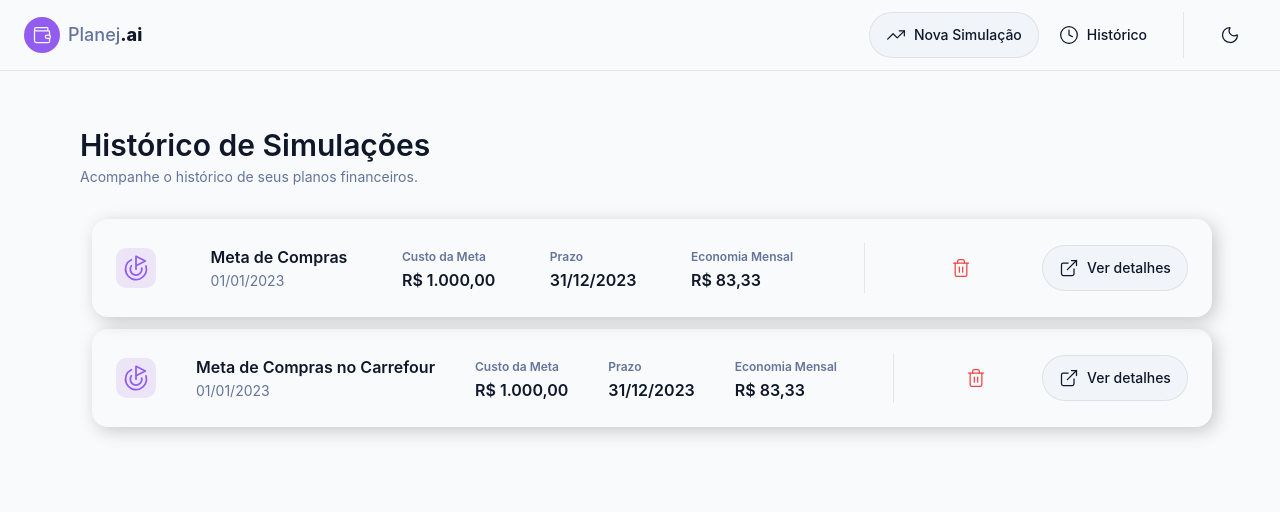
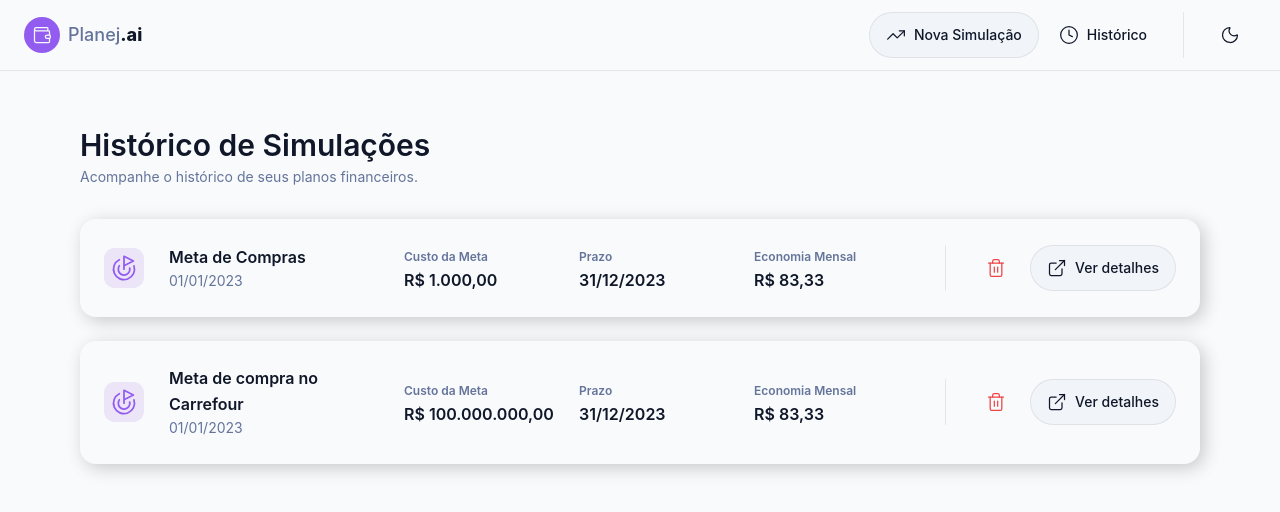
Before and after one commit to BrunoViscardi/planejai-Desafio_DIO, a React (Vite) app: page /historico in a window 1280 px wide. Shown: the top 512 px of the page. Built offline with nearby package versions, Linux system fonts and the light colour scheme; no server answers.

Commit message:
feat: ajustando posicionamento dos elemntos no HistoryCard

```diff
--- a/src/components/features/History/HistoryCard.tsx
+++ b/src/components/features/History/HistoryCard.tsx
@@ -27,33 +27,34 @@ export function Card({
   return (
     <div
       className={
-        "m-3 flex items-center w-full justify-between  rounded-2xl p-6 shadow-[4px_4px_18px_0px_rgba(0,0,0,0.2)]"
+        "mb-6 flex items-center w-full justify-between  rounded-2xl p-6  shadow-[4px_4px_18px_0px_rgba(0,0,0,0.2)]"
       }
     >
       <div className="flex h-10 w-10  shrink-0 items-center justify-center rounded-[10.67px] bg-[#ECE5F8]">
         <Goal size={28} className="text-primary" />
       </div>
 
-      <div>
+      <div className="w-[210px]">
         <span className={styleClasses.goalName}>{goalName}</span>
         <p className={styleClasses.goalDate}>{goalDate}</p>
       </div>
 
-      <div>
+      <div className="w-[150px]">
         <span className={styleClasses.label}>Custo da Meta</span>
         <p className={styleClasses.value}>{goalAmount}</p>
       </div>
 
-      <div>
+      <div className="w-[150px]">
         <span className={styleClasses.label}>Prazo</span>
         <p className={styleClasses.value}>{goalDeadline}</p>
       </div>
 
-      <div>
+      <div className="w-[150px]">
         <span className={styleClasses.label}>Economia Mensal</span>
         <p className={styleClasses.value}>{monthlySavings}</p>
       </div>
 
+      <div className="flex items-center gap-2">
         <Divider orientation="vertical" />
 
         <Button
@@ -67,5 +68,6 @@ export function Card({
           Ver detalhes
         </Button>
       </div>
+    </div>
   );
 }
--- a/src/pages/SimulationHistoryPage.tsx
+++ b/src/pages/SimulationHistoryPage.tsx
@@ -19,9 +19,9 @@ export function SimulationHistoryPage() {
         />
 
         <Card
-          goalName="Meta de Compras no Carrefour"
+          goalName="Meta de compra no Carrefour"
           goalDate="01/01/2023"
-          goalAmount="R$ 1.000,00"
+          goalAmount="R$ 100.000.000,00"
           goalDeadline="31/12/2023"
           monthlySavings="R$ 83,33"
         />
```
Lines whose indentation alone changed are shown as unchanged.
